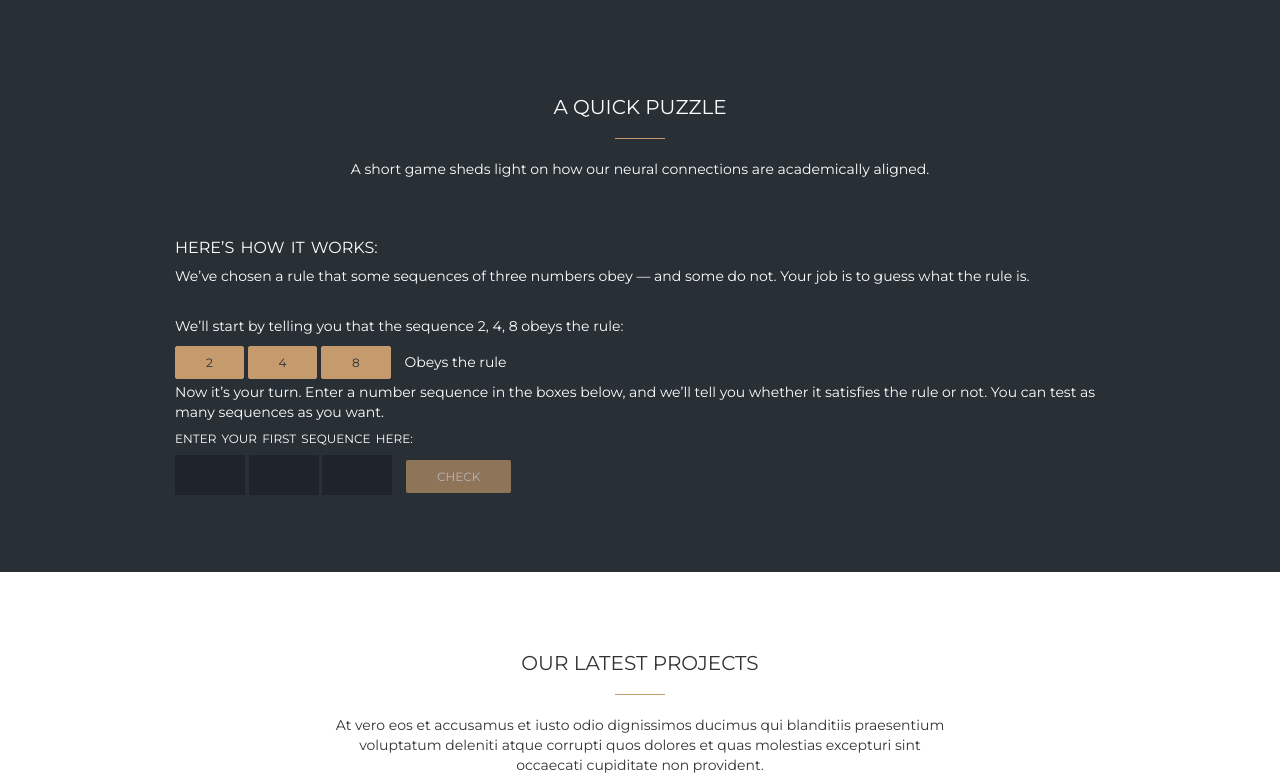
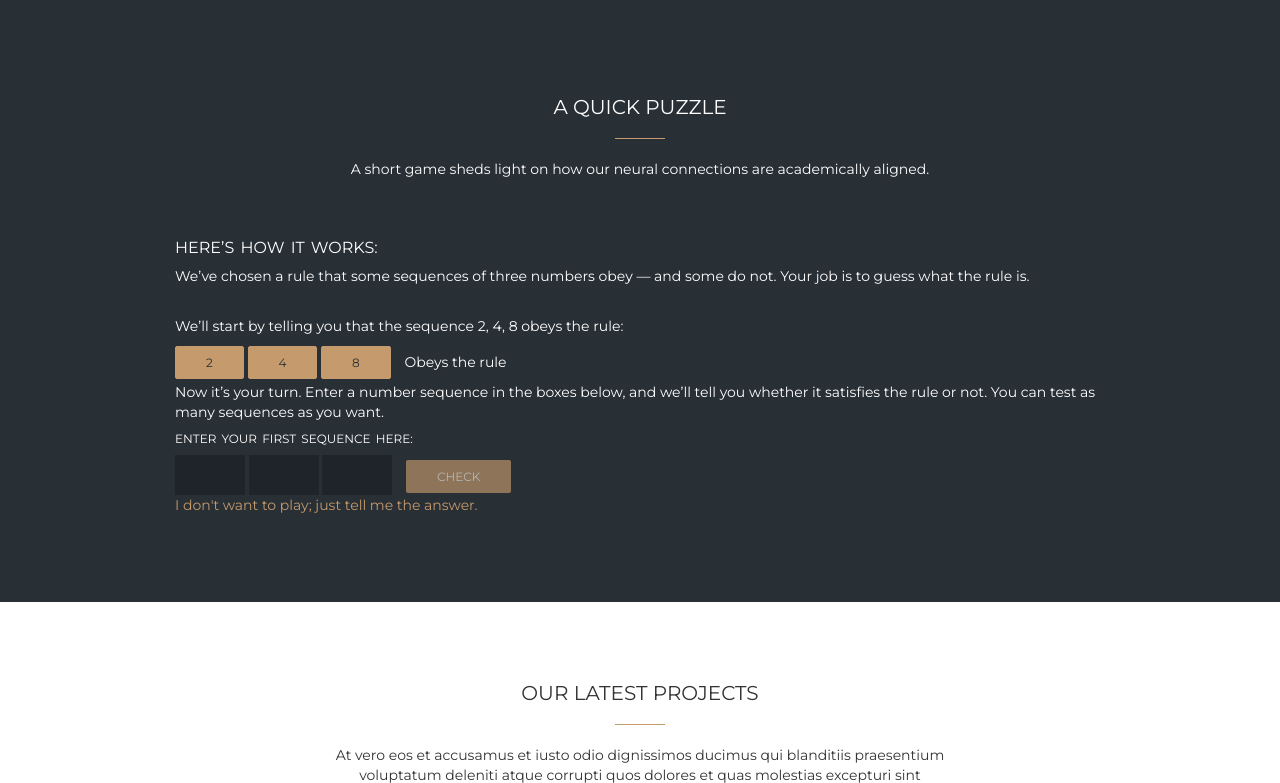
Before and after one commit to ngaurav/work, a Django app: page / in a window 1280 px wide. Shown: the part 2299-3082 px from the top of the page. Run offline with Django 3.2, Linux system fonts and the light colour scheme; some libraries are stand-ins or nearby versions.

Commit message:
game 9.9

```diff
--- a/react/core/static/js/main.js
+++ b/react/core/static/js/main.js
@@ -19,6 +19,10 @@ function checkNumbers() {
   return broken;
 }
 
+function show_sol() {
+  $('.g-result').css("display", "block");
+}
+
 function add_guess() {
   // document.getElementById('pText').innerHTML = "You pressed " + value;
   var guesses = $('#g-guesses');
@@ -30,9 +34,12 @@ function add_guess() {
   e.nextElementSibling.innerHTML = inputData[1];
   e.nextElementSibling.nextElementSibling.innerHTML = inputData[2];
 
+  $('#g-input').find('input').val('');
+
   $('#g-input').find(".g-instruction-hed")[0].innerHTML = "You can test another sequence if you want:";
 
   $('.g-guess-hed').css("display", "block");
+  $('.g-bottom-button-container').css("display", "block");
 
   var rightWrong = (inputData[0] < inputData[1]) & (inputData[1] < inputData[2]) ? right : wrong;
   clone.find(".g-answer").remove();
--- a/react/core/templates/core/index.html
+++ b/react/core/templates/core/index.html
@@ -225,6 +225,56 @@
                 </div>
               </div>
             </div>
+            <div id="nytint-callout-form">
+            <div>
+
+                <div class="g-bottom-button-container" style="display: none;">
+                    <p class="g-instructions g-next-probem-prompt">When you think you know the rule,
+
+                    <span class="g-desktop-note">describe it in words below and then submit your answer.</span>
+                    <span class="g-mobile-note">press this button.</span>
+
+                    <strong class="g-button-warning">Make sure you’re right; you won’t get a second chance.
+                    </strong>
+
+
+
+
+                    </p><div class="field text left what_is_your_guess">
+                        <p class="nytint-formacist-description"></p>
+                        <input name="guess" autocomplete="off" type="text" class="nytint-textinput g-sentence" data-charactercount="100">
+                    </div>
+
+                    <button type="button" class="g-submit" onclick="show_sol()">I think I know it</button>
+            </div>
+            <p class="g-justTellMe"><a href="javascript:void(0)" onclick="show_sol()">I don't want to play; just tell me the answer.</a></p>
+        </div>
+    </div>
+    <div class="g-article-container">
+        <div class="g-result g-noText" style="display: none;">
+
+            <h4 data-tag="subhead" class="section-header section-header-2">Guess wrong</h4>
+
+<p class="paragraph paragraph-1">The answer was extremely basic. The rule was simply: <em>Each number must be larger than the one before it.</em> 5, 10, 20 satisfies the rule, as does 1, 2, 3 and -17, 14.6, 845. Children in kindergarten can understand this rule.</p>
+
+<p class="paragraph paragraph-2">But most people start off with the incorrect assumption that if we’re asking them to solve a problem, it must be a somewhat tricky problem. They come up with a theory for what the answer is, like: <em>Each number is double the previous number.</em> And then they make a classic psychological mistake.</p>
+
+<p class="paragraph paragraph-3">They don’t want to hear the answer “no.” In fact, it may not occur to them to ask a question that may yield a no.</p>
+
+<p class="paragraph paragraph-4">Remarkably, <customspan class="g-smallcaps">77</customspan> percent of people who have played this game so far have guessed the answer without first hearing a single no. <customspan class="g-custom-overwrite">A mere 9</customspan> percent heard at least three nos — even though there is no penalty or cost for being told no, save the small disappointment that every human being feels when hearing “no.”</p>
+
+<p class="paragraph paragraph-5">It’s a lot more pleasant to hear “yes.” That, in a nutshell, is why so many people struggle with this problem.</p>
+            <p class="paragraph paragraph-6 section-header section-header-3"><strong>Confirmation Bias</strong></p>
+
+<p class="paragraph paragraph-7">This disappointment is a version of what psychologists and economists call confirmation bias. Not only are people more likely to believe information that fits their pre-existing beliefs, but they’re also more likely to go looking for such information. This experiment is a version of one that the English psychologist Peter Cathcart Wason used in <a href="http://www.tandfonline.com/doi/abs/10.1080/17470216008416717">a seminal 1960 paper</a> on confirmation bias. (He used the even simpler 2, 4 and 6, rather than our 2, 4 and 8.)</p>
+
+<p class="paragraph paragraph-8">Most of us can quickly come up with other forms of confirmation bias — and yet the examples we prefer tend to be, themselves, examples of confirmation bias. If you’re politically liberal, maybe you’re thinking of the way that many conservatives ignore <a href="http://www.nytimes.com/2015/04/28/science/new-study-links-weather-extremes-to-global-warming.html">strong</a> <a href="http://economix.blogs.nytimes.com/2010/06/15/getting-warmer/">evidence</a> of global warming and its consequences and <a href="http://blogs.telegraph.co.uk/news/tomchiversscience/100173661/climate-change-and-confirmation-bias-what-would-it-take-to-change-your-mind/">instead</a> glom onto weaker contrary evidence. Liberals are less likely to recall the many incorrect <a href="http://economix.blogs.nytimes.com/2013/09/30/lessons-from-a-famous-bet/">predictions</a> over the decades, often strident and often from the left, that population growth would create widespread food shortages. It hasn’t.</p>
+
+<p class="paragraph paragraph-9">This puzzle exposes a particular kind of confirmation bias that bedevils companies, governments and people every day: the internal <a href="http://www.wsj.com/articles/SB10001424052748703811604574533680037778184">yes-man</a> (and yes-woman) tendency. We’re much more likely to think about positive situations than negative ones, about why something might go right than wrong and about questions to which the answer is yes, not no.</p>
+
+<p class="paragraph paragraph-10">Sometimes, the reluctance to think negatively has nothing to do with political views or with a conscious fear of being told no. Often, people never even think about asking questions that would produce a negative answer when trying to solve a problem — like this one. They instead restrict the universe of possible questions to those that might potentially yield a “yes.”</p>
+</div>
+</div>
         </div>
     </div>
 
```
